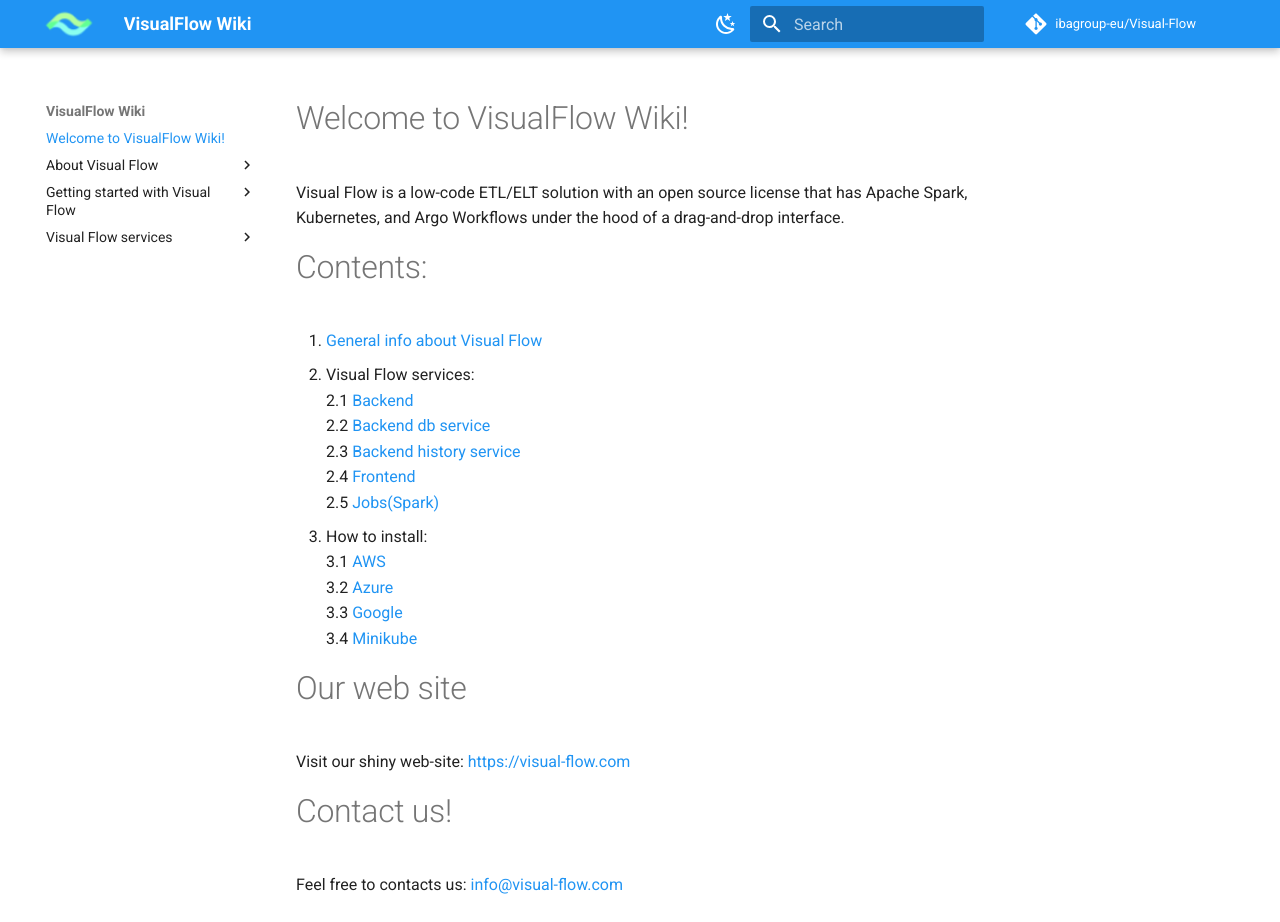
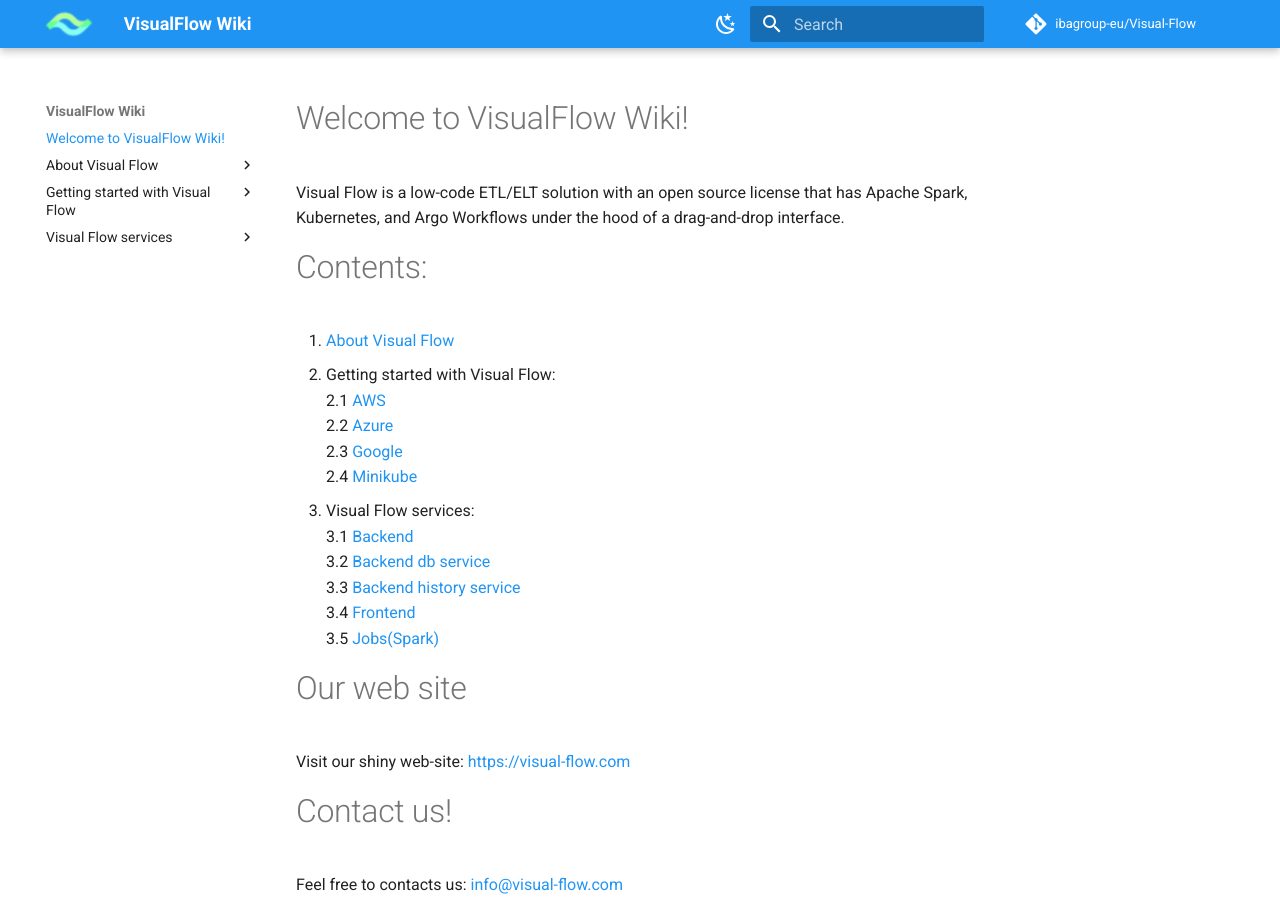
Before and after one commit to IShautsou-ibagroup-eu/VF-docs, an MkDocs documentation site: the page built from docs/index.md, in a window 1280 px wide and 922 px high. Built offline with MkDocs 1.6.1 and Material for MkDocs 9.7.7, drawn with Linux system fonts in a browser that asks for light colours; comment, search, counter and statistics services are not loaded.

Commit message:
Update main page

```diff
--- a/docs/index.md
+++ b/docs/index.md
@@ -2,18 +2,18 @@
 Visual Flow is a low-code ETL/ELT solution with an open source license that has Apache Spark, Kubernetes, and Argo Workflows under the hood of a drag-and-drop interface.
 
 # Contents:
-1. [General info about Visual Flow](./About-Visual-Flow)<br>
-2. Visual Flow services:<br>
-	2.1 [Backend](./Visual-Flow-services/Backend)<br>
-	2.2 [Backend db service](./Visual-Flow-services/Backend(databases))<br>
-	2.3 [Backend history service](./Visual-Flow-services/Backend(history))<br>
-	2.4 [Frontend](./Visual-Flow-services/Frontend)<br>
-	2.5 [Jobs(Spark)](./Visual-Flow-services/Jobs(Spark))<br>
-3. How to install:<br>
-	3.1 [AWS](./Getting-started-with-Visual-Flow/AWS/AWS)<br>
-	3.2 [Azure](./Getting-started-with-Visual-Flow/azure/azure)<br>
-	3.3 [Google](./Getting-started-with-Visual-Flow/google/google)<br>
-	3.4 [Minikube](./Getting-started-with-Visual-Flow/minikube/minikube)<br>
+1. [About Visual Flow](./About-Visual-Flow)<br>
+2. Getting started with Visual Flow:<br>
+	2.1 [AWS](./Getting-started-with-Visual-Flow/AWS/AWS)<br>
+	2.2 [Azure](./Getting-started-with-Visual-Flow/azure/azure)<br>
+	2.3 [Google](./Getting-started-with-Visual-Flow/google/google)<br>
+	2.4 [Minikube](./Getting-started-with-Visual-Flow/minikube/minikube)<br>
+3. Visual Flow services:<br>
+	3.1 [Backend](./Visual-Flow-services/Backend)<br>
+	3.2 [Backend db service](./Visual-Flow-services/Backend(databases))<br>
+	3.3 [Backend history service](./Visual-Flow-services/Backend(history))<br>
+	3.4 [Frontend](./Visual-Flow-services/Frontend)<br>
+	3.5 [Jobs(Spark)](./Visual-Flow-services/Jobs(Spark))<br>
 
 # Our web site
 Visit our shiny web-site: <https://visual-flow.com>
```
